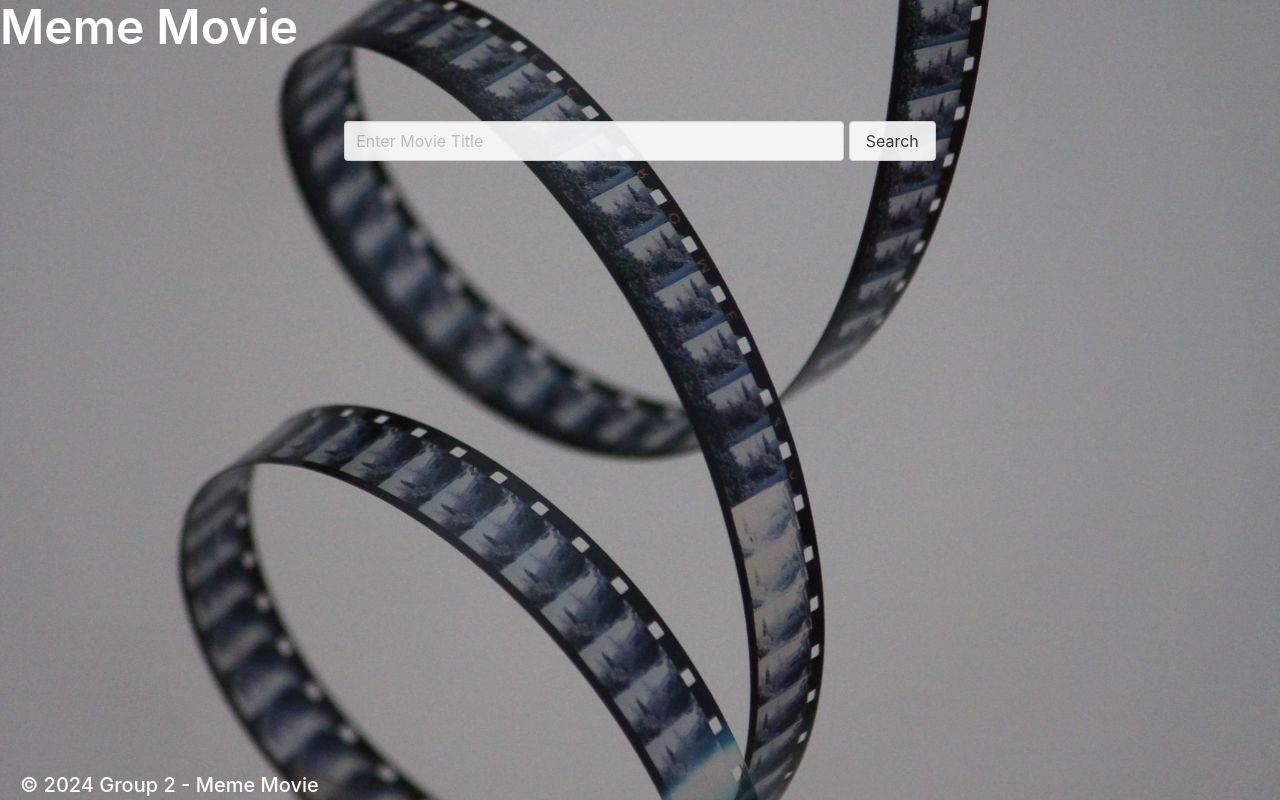
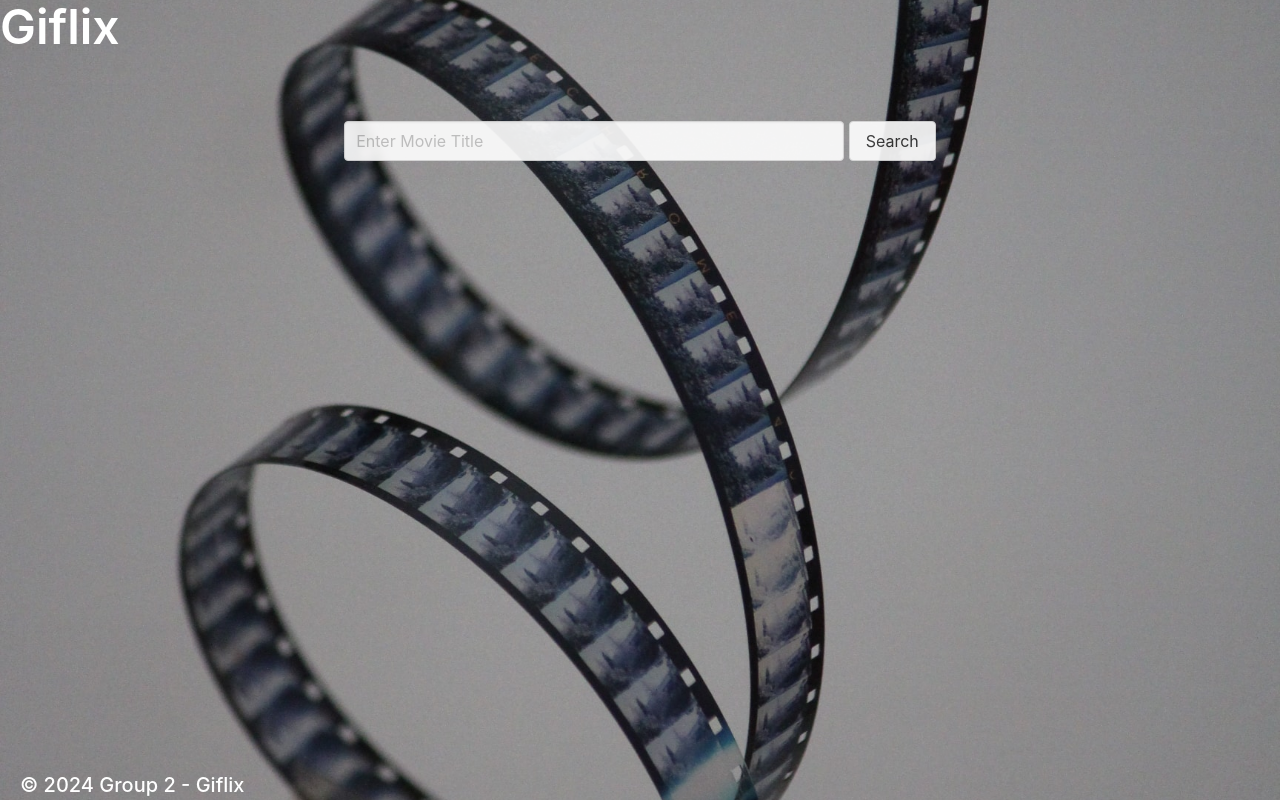
Before and after one commit to NatalieYaspo/Giflix, a plain HTML site: page index.html in a window 1280 px wide. Drawn offline with nearby package versions, Linux system fonts and the light colour scheme.

Commit message:
changed title

```diff
--- a/index.html
+++ b/index.html
@@ -7,13 +7,13 @@
     <link rel="stylesheet" href="Assets/css/reset.css">
     <link rel="stylesheet" href="https://cdn.jsdelivr.net/npm/bulma@0.9.4/css/bulma.min.css">
     <link rel="stylesheet" href="Assets/css/style.css">
-    <title>Meme Movie</title>
+    <title>Giflix</title>
 </head>
 
 <body class="background-image bulma-overlay-mixin-parent">
 
     <header class="header">
-        <h1 class="title">Meme Movie</h1>
+        <h1 class="title">Giflix</h1>
     </header>
 
     <main class="bulma-overlay-mixin">
@@ -56,7 +56,7 @@
     </main>
 
     <footer>
-        <h2 class="copyright">&copy; 2024 Group 2 - Meme Movie</h2>
+        <h2 class="copyright">&copy; 2024 Group 2 - Giflix</h2>
     </footer>
 
     <script src="https://code.jquery.com/jquery-3.7.1.js"
```
